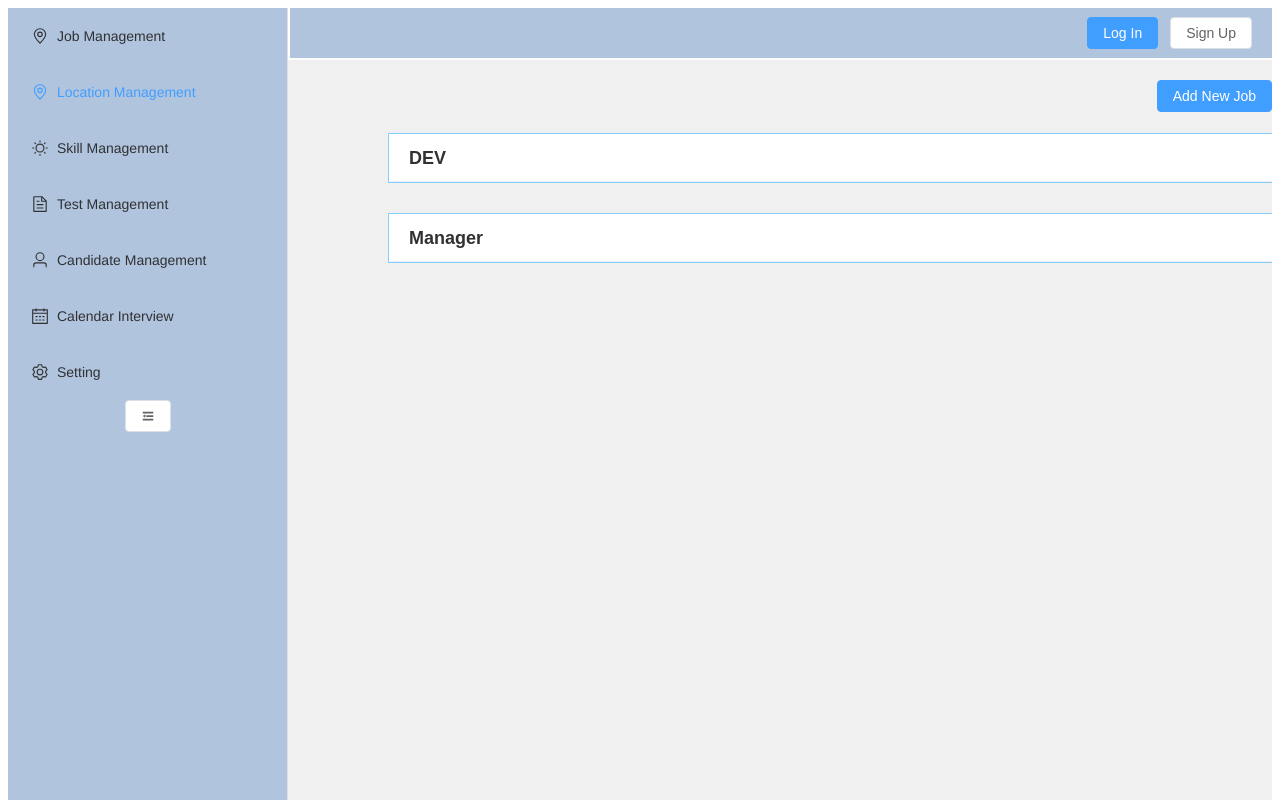
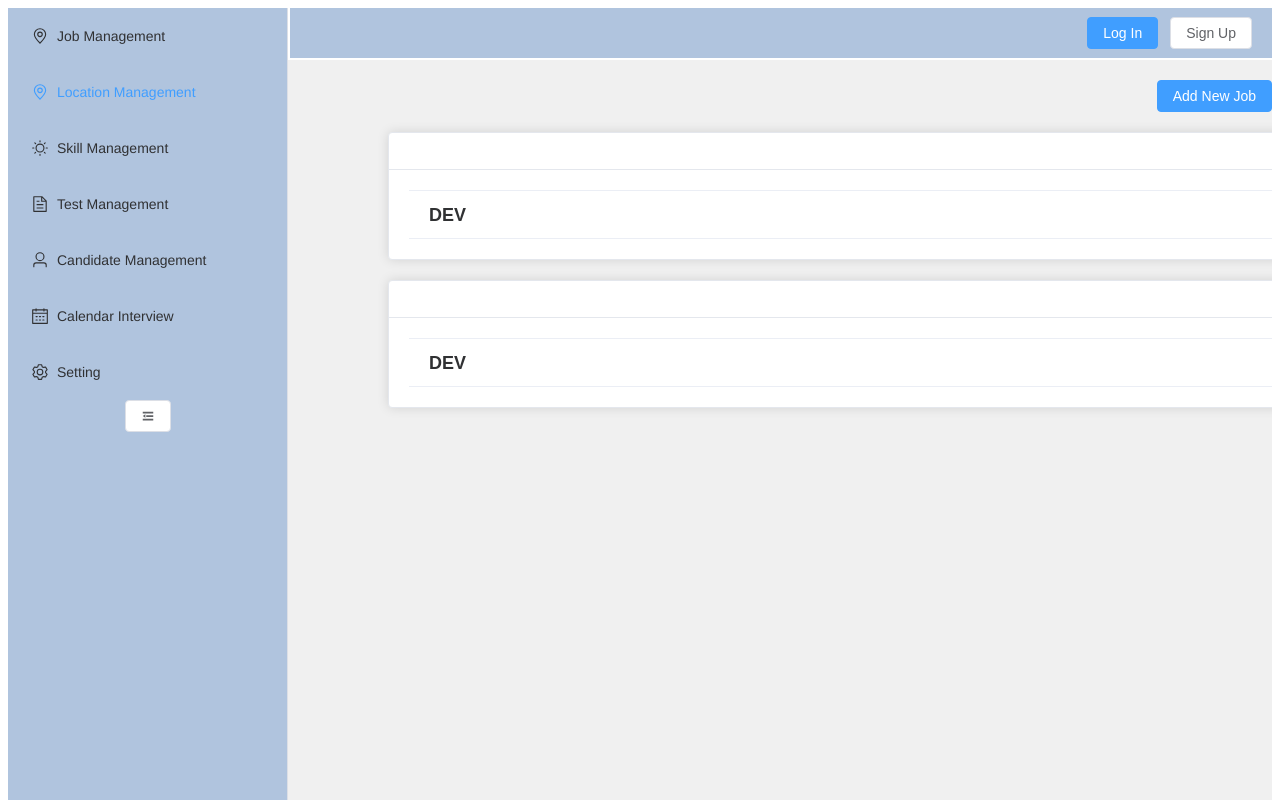
Before and after one commit to banhmysuawx/PBL6-FE, a Vue app in the folder frontend/: page /job in a window 1280 px wide. Shown: the top 800 px of the page. Built offline with nearby package versions, Linux system fonts and the light colour scheme.

Commit message:
FE for location page

```diff
--- a/frontend/src/views/job/job/ViewJob.vue
+++ b/frontend/src/views/job/job/ViewJob.vue
@@ -11,6 +11,10 @@
                     </div>
                     <div class="main-container">
                         <div class="job-category">
+                            <el-card class="box-card">
+                            <template #header>
+
+                            </template>
                             <el-collapse v-model="activeNames" @change="handleChange">
                                 <el-collapse-item name="1" >
                                     <template #title>
@@ -57,9 +61,19 @@
                                         </el-row>
                                     </div>
                                 </el-collapse-item>
-                                <el-collapse-item name="2">
+                                </el-collapse>
+                            </el-card>
+                        </div>
+
+                        <div class="job-category">
+                            <el-card class="box-card">
+                            <template #header>
+
+                            </template>
+                            <el-collapse v-model="activeNames" @change="handleChange">
+                                <el-collapse-item name="1" >
                                     <template #title>
-                                        <div class="title"><b>Manager</b></div>
+                                        <div class="title"><b>DEV</b></div>
                                     </template>
                                     <div class="job-item">
                                         <el-row>
@@ -102,10 +116,14 @@
                                         </el-row>
                                     </div>
                                 </el-collapse-item>
-                            </el-collapse>
+                                </el-collapse>
+                            </el-card>
                         </div>
                     </div>
+
+
                 </el-main>
+
         </el-container>
    </el-container>
    </el-container>
@@ -427,11 +445,8 @@ export default {
 
 .job-category{
     margin-left: 100px;
+    margin-bottom: 20px;
     width: 1000px;
-}
-
-.job-category .el-collapse .el-collapse-item {
-    border: 0.5px solid rgb(135, 206, 250);
 }
 
 .button-add-job{
```
